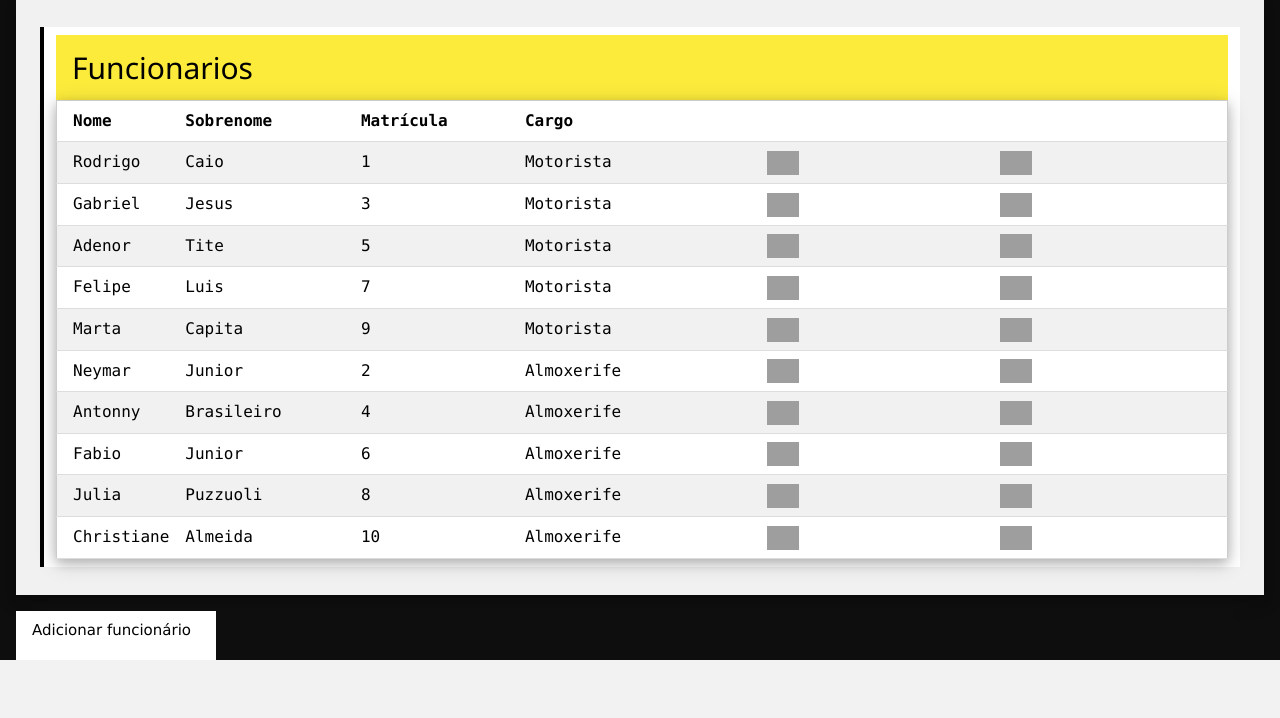
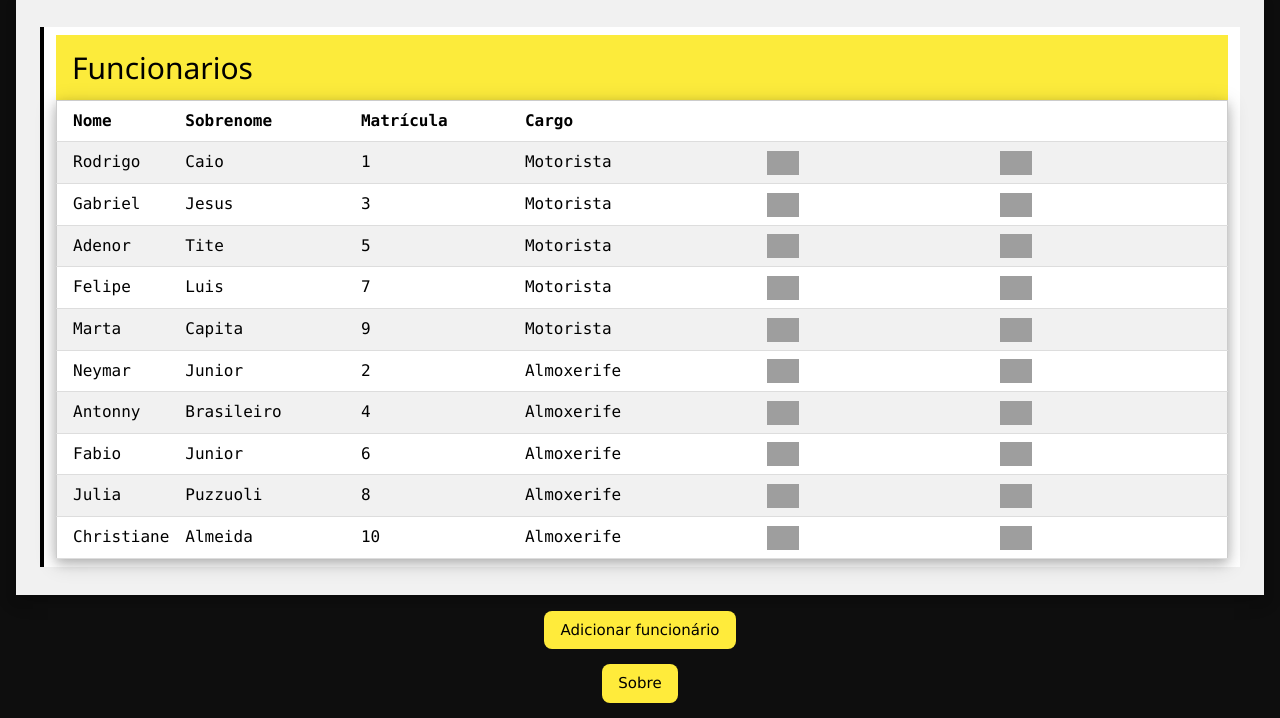
Before and after one commit to elvisclaudino/shipping-BD, a PHP site: page /funcionarios.php in a window 1280 px wide. Shown: the part 140-858 px from the top of the page. Before the commit the page ends 800 px from the top, so only its background shows below. Run offline with PHP 8.4, Linux system fonts and the light colour scheme; data comes from the database, SQL or seed files in the repository; data that the repository does not hold is empty; grey boxes are pictures that could not be loaded.

Commit message:
Botões alterados

```diff
--- a/funcionarios.php
+++ b/funcionarios.php
@@ -22,7 +22,7 @@
 
 <!-- Conteúdo Principal: deslocado para direita em 270 pixels quando a sidebar é visível -->
 <div class="w3-main w3-container" style="margin-top:5px;">
-    <div class="w3-panel w3-padding-large w3-card-4 w3-light-grey">
+    <div class="w3-panel w3-padding-large w3-card-4 w3-light-gray">
         <div class="w3-code cssHigh notranslate">
             <div class="w3-container w3-theme">
 			<h2>Funcionarios</h2>
@@ -100,10 +100,16 @@
     </div>
 
 	<!-- Sidebar -->
-	<div class="w3-sidebar w3-bar-block w3-collapse">
-		<div id="menuLateral" class="myMenu">
-			<a class="w3-bar-item w3-button" href="funcionarioAdd.php">Adicionar funcionário</a>
+	<div class="w3-center w3-monospace w3-bar-block w3-collapse">
+		<div id="menuLateral">
+			<a class="w3-yellow w3-medium w3-round-large w3-button w3-hover-white" href="funcionarioAdd.php">Adicionar funcionário</a>
 		</div>
 	</div>
 
+    <?php require 'geral/sobre.php';?>
+	<!-- FIM PRINCIPAL -->
+	</div>
+	<!-- Inclui RODAPE.PHP  -->
+	<?php require 'geral/rodape.php';?>
+
 </body>
--- a/geral/menu.php
+++ b/geral/menu.php
@@ -16,28 +16,19 @@
 
 	</div>
 
-	<div class="w3-sidebar w3-bar-block w3-border-right w3-yellow w3-border-right w3-border-black" style="z-index:3;width:200px;display:none" id="mySidebar">
+	<div class="w3-sidebar w3-bar-block w3-border-right w3-yellow w3-border-right w3-border-black" style="z-index:3;width:250px;display:none" id="mySidebar">
 		<button onclick="w3_close()" class="w3-bar-item w3-large w3-black w3-monospace">Fechar &times;</button>
 		<a class="w3-bar-item w3-button w3-hover-black w3-monospace" href="entregasListar.php">Ínicio</a>
 		<a class="w3-bar-item w3-button w3-hover-black w3-monospace" href="funcionarios.php">Funcionários</a>
 		<a class="w3-bar-item w3-button w3-hover-black w3-monospace" href="cargas.php">Cargas</a>
 		<a class="w3-bar-item w3-button w3-hover-black w3-monospace" href="transportes.php">Transportes</a>
 		<a class="w3-bar-item w3-button w3-hover-black w3-monospace" href="destinos.php">Destinos</a>
+		<a class="w3-bar-item w3-button w3-hover-black w3-monospace" href="funcionarioAdd.php">Adicionar Funcionários</a>
 	</div>
 
 	<div class="w3-teal w3-yellow">
 		<button class="w3-button w3-teal w3-large w3-yellow w3-hover-black" onclick="w3_open()">☰</button>
 	</div>
-
-	<!-- Sidebar -->
-	<!-- <div class="w3-sidebar w3-bar-block w3-collapse w3-yellow " style="z-index:3;width:200px" id="mySidebar" >
-		<button onclick="w3_close()" class="w3-bar-item w3-large">Close &times;</button>
-		<a class="w3-bar-item w3-button w3-hover-black w3-monospace" href="entregasListar.php">Home</a>
-		<a class="w3-bar-item w3-button w3-hover-black w3-monospace" href="funcionarios.php">Funcionários</a>
-		<a class="w3-bar-item w3-button w3-hover-black w3-monospace" href="cargas.php">Cargas</a>
-		<a class="w3-bar-item w3-button w3-hover-black w3-monospace" href="transportes.php">Transportes</a>
-		<a class="w3-bar-item w3-button w3-hover-black w3-monospace" href="destinos.php">Destinos</a>
-	</div> -->
 
 <script>
 function w3_open() {
--- a/geral/rodape.php
+++ b/geral/rodape.php
@@ -9,16 +9,16 @@
 
 <div id="Sobre" class="w3-modal w3-animate-opacity" >
     <div class="w3-modal-content" style="max-width:500px">
-        <header class="w3-container w3-theme">
+        <header class="w3-container w3-black w3-center">
             <span onclick="document.getElementById('Sobre').style.display='none'" class="w3-button w3-display-topright">&times;</span>
-            <h2>Clínica Médica ABC - Exemplo</h2>
+            <img class="w3-margin" src="./imagens/logo.png" alt="">
         </header>
         <div class="w3-container">
-            <p>Site exemplo: <b>Aplicação Web com PHP & BD Relacional</b></p>
-            <p class="w3-small">Profa. Cristina Verçosa Pérez Barrios de Souza</p>
+            <p class="w3-monospace">Shipping: <b>Aplicação Web com PHP & BD Relacional</b></p>
+            <p class="w3-monospace">Por Elvis Claudino, Gabriel Fasolim e Murilo Analiel</p>
         </div>
         <footer class="w3-container w3-theme ">
-            <p>PUCPR 2022 (revisão) </p>
+            <p class="w3-monospace w3-center"><b>PUCPR 2022</b></p>
         </footer>
     </div>
 </div>
--- a/geral/sobre.php
+++ b/geral/sobre.php
@@ -10,7 +10,7 @@
 <footer class="w3-center">
     <p>
         <nav>
-            <a class="w3-button w3-yellow w3-hover-white"
+            <a class="w3-button w3-round-large w3-medium w3-yellow w3-hover-white w3-monospace"
                onclick="document.getElementById('Sobre').style.display='block'">Sobre</a>
         </nav>
     </p>
```
